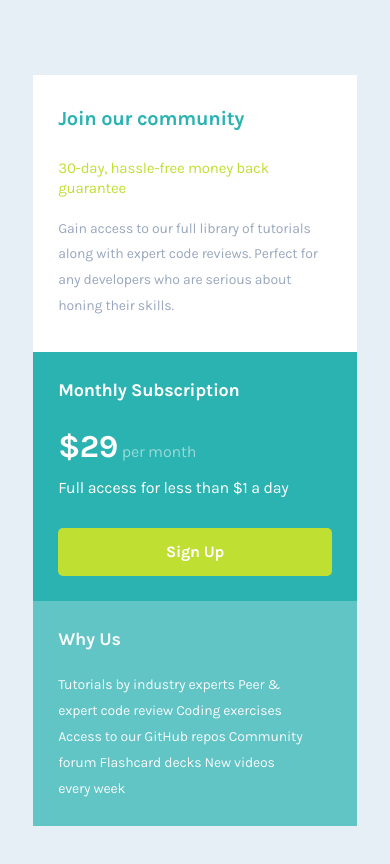
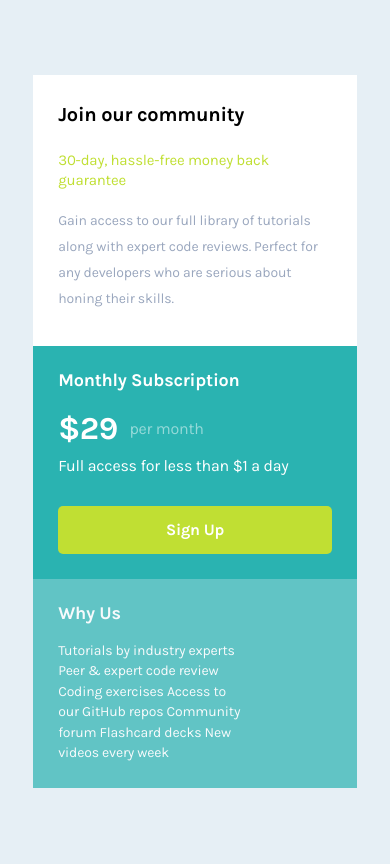
Before and after one commit to waquintero-ia/singlePrice, a React (Vite) app: page / in a window 390 px wide. Shown: the top 864 px of the page. Built offline with nearby package versions, Linux system fonts and the light colour scheme.

Commit message:
fixed leading and spacing in mobile version

```diff
--- a/src/App.css
+++ b/src/App.css
@@ -46,3 +46,7 @@ main {
 .flow__description__footer > * + * {
   margin-top: var(--flow-space-description-footer, 1em);
 }
+
+[data-type="left"] {
+  margin-left: 2.93vw;
+}
--- a/src/component/Description.jsx
+++ b/src/component/Description.jsx
@@ -1,7 +1,7 @@
 const Description = () => {
-  const container__description = 'text-white bg-blue-100 opacity-70 pt-[6.4vw] pr-[13.07vw] pb-[6.4vw] pl-[6.4vw]'
-  const composition_h2 = 'tracking-[-0.01375rem]'
-  const composition_description = 'leading-[185.72%] tracking-[-0.010625rem]'
+  const container__description = 'text-white bg-blue-100 opacity-70 pt-[6.4vw] pr-[110px] pb-[6.4vw] pl-[6.4vw]'
+  const composition_h2 = 'tracking-[-0.01375rem] leading-[100%]'
+  const composition_description = 'leading-[146%] tracking-[-0.010625rem]'
   return (
     <>
       <article className={`container__description flow__description__footer ${container__description}`}>
--- a/src/component/Price.jsx
+++ b/src/component/Price.jsx
@@ -1,6 +1,7 @@
 const Price = () => {
   const composition_container_price = 'text-white bg-blue-100 p-[6.4vw]'
-  const composition_h2 = 'tracking-[-0.01375rem]'
+  const composition_h2 = 'tracking-[-0.01375rem] leading-[110%]'
+  const composition_pricing = 'leading-[250%] flex items-center'
   const composition_price = 'tracking-[-0.025rem]'
   const composition_unit = 'leading-[162.5%] tracking-[-0.0125rem]'
   const composition_button = 'leading-[162.5%] tracking-[-0.0125rem] w-[100%] min-h-[3rem] rounded-[0.3125rem] bg-green-100'
@@ -14,8 +15,8 @@ const Price = () => {
         </h2>
         <div className="container__pricing flow__pricing">
           <div className="content__pricing flow__content__pricing">
-            <p className="pricing">
-              <span className={`price ${composition_price}`}>$29</span> <span className={`unit ${composition_unit} ${utility_opacity}`}>per month</span>
+            <p className={`pricing ${composition_pricing}`}>
+              <span className={`price ${composition_price}`}>$29</span> <span className={`unit ${composition_unit} ${utility_opacity}`} data-type='left'>per month</span>
             </p>
             <p className={`unit ${composition_unit}`}>
               Full access for less than $1 a day
--- a/src/component/Title.jsx
+++ b/src/component/Title.jsx
@@ -1,8 +1,8 @@
 const Title = () => {
   const composition_container_title = 'bg-white px-[6.4vw] pt-[7.47vw] pb-[8.54vw]'
-  const composition_title = 'tracking-[-0.015625rem] text-blue-100'
+  const composition_title = 'tracking-[-0.015625rem] text-blue-10 leading-[110%]'
   const composition_subtitle = 'leading-[133%] tracking-[-0.011875rem] text-green-100'
-  const composition_description = 'leading-[185.72%] tracking-[-0.010625rem] text-grey-100'
+  const composition_description = 'leading-[187%] tracking-[-0.010625rem] text-grey-100'
   return (
     <>
       <article className={`container__title flow__title ${composition_container_title}`}>
```
